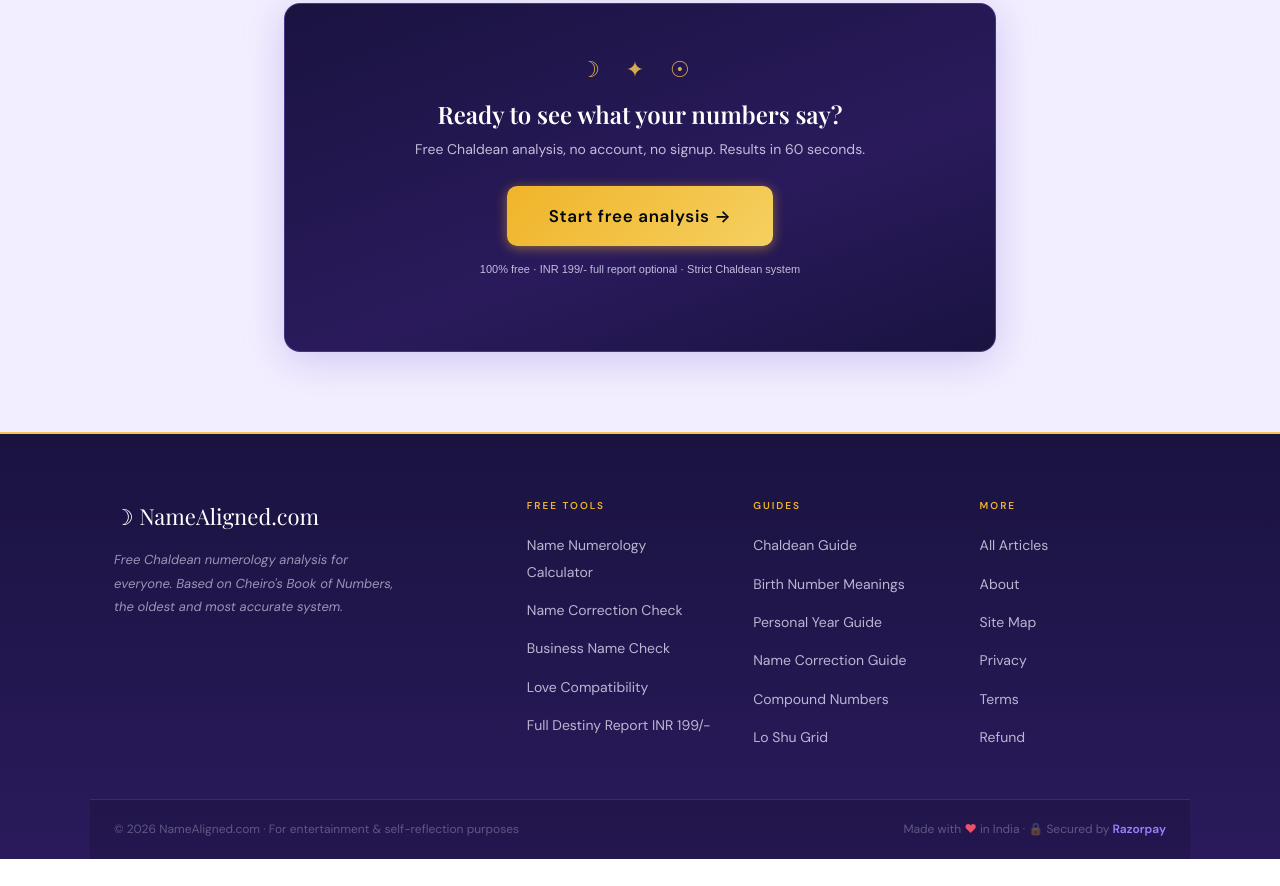
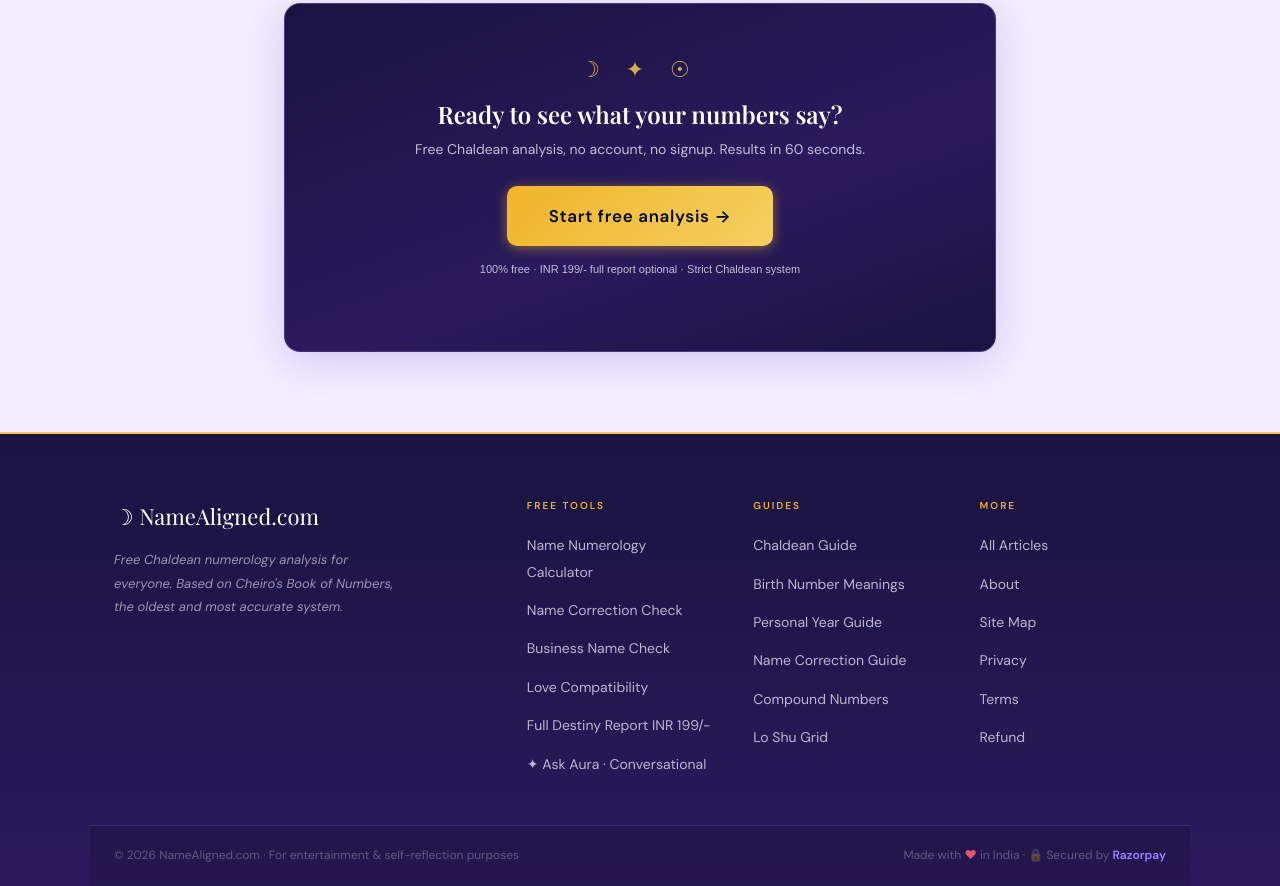
Before and after one commit to rekha-jain/namealigned, a website: page about.html in a window 1280 px wide. Shown: the part 4154-5040 px from the top of the page. Before the commit the page ends 5013 px from the top, so only its background shows below. Drawn offline with nearby package versions, Linux system fonts and the light colour scheme; a web font is replaced by a local one.

Commit message:
Footer: also add Ask Aura link below the 'Full Destiny Report INR 199/-' variant (5 pages)

```diff
--- a/about.html
+++ b/about.html
@@ -285,6 +285,7 @@
 
           <li><a href="love-compatibility-numerology">Love Compatibility</a></li>
           <li><a href="report">Full Destiny Report INR 199/-</a></li>
+          <li><a href="/ask-aura">✦ Ask Aura · Conversational</a></li>
         </ul>
       </div>
             <div>
```
Also changed, not shown: analyzer.html (+1 -0 lines), index.html (+1 -0 lines), privacy.html (+1 -0 lines), terms.html (+1 -0 lines).
